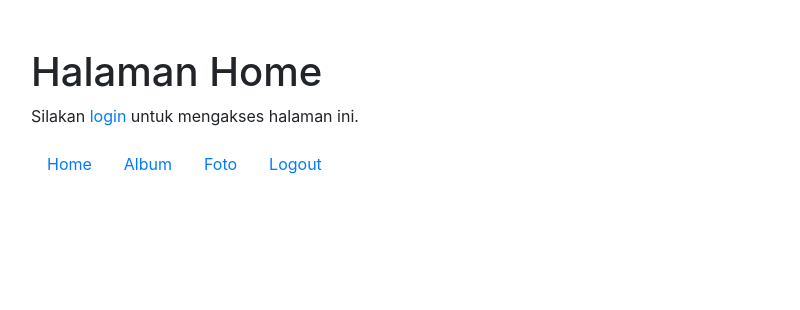
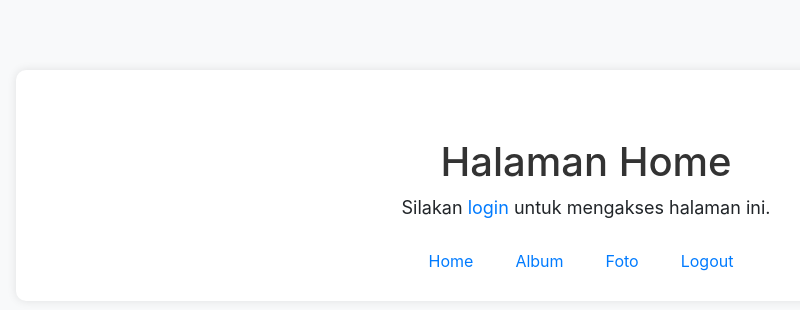
Before and after one commit to muhammadnijarmaulana/ukkgallery2024, a PHP site: page /home.php in a window 1280 px wide. Shown: the top 310 px of the page, without its empty margins (54-854 px from the left). Run offline with PHP 8.4, Linux system fonts and the light colour scheme; some libraries are stand-ins or nearby versions.

Commit message:
Update home.php

```diff
--- a/home.php
+++ b/home.php
@@ -6,6 +6,41 @@
     <title>Halaman Home</title>
     <!-- Bootstrap CSS -->
     <link href="https://stackpath.bootstrapcdn.com/bootstrap/4.5.2/css/bootstrap.min.css" rel="stylesheet">
+    <style>
+        /* Custom CSS */
+        body {
+            background-color: #f8f9fa;
+            padding-top: 20px;
+        }
+        .container {
+            background-color: #fff;
+            border-radius: 10px;
+            box-shadow: 0 0 10px rgba(0, 0, 0, 0.1);
+            padding: 20px;
+            margin-top: 50px;
+        }
+        h1 {
+            color: #333;
+            text-align: center;
+        }
+        p {
+            font-size: 18px;
+            text-align: center;
+            margin-bottom: 20px;
+        }
+        .nav {
+            justify-content: center;
+        }
+        .nav-item {
+            margin-right: 10px;
+        }
+        .nav-link {
+            color: #007bff;
+        }
+        .nav-link:hover {
+            color: #0056b3;
+        }
+    </style>
 </head>
 <body>
     <div class="container">
```
